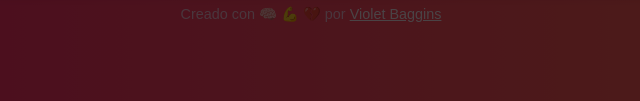
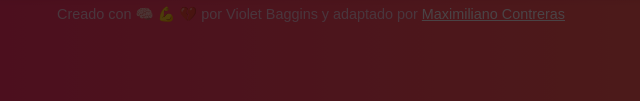
Before and after one commit to MaxiContre/bumbleventura, a plain HTML site: page index.html in a window 1280 px wide. Shown: the part 696-797 px from the top of the page, 329-969 px from the left. Drawn offline with Linux system fonts and the light colour scheme.

Commit message:
Update index.html

```diff
--- a/index.html
+++ b/index.html
@@ -36,7 +36,7 @@
                 <button class="btn">Option 4</button>
             </div>
         </div>
-        <div class="author"><p>Creado con 🧠 💪 💔 por <a target="_blank" href="https://www.instagram.com/violetbaggins/"> Violet Baggins</a></p></div>
+        <div class="author"><p>Creado con 🧠 💪 💔 por Violet Baggins y adaptado por <a target="_blank" href="https://www.instagram.com/maxiponele/"> Maximiliano Contreras</a></p></div>
     </div>
 
         <div class="heart"></div>
```
